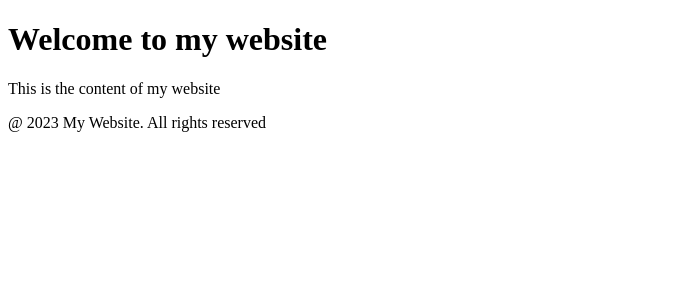
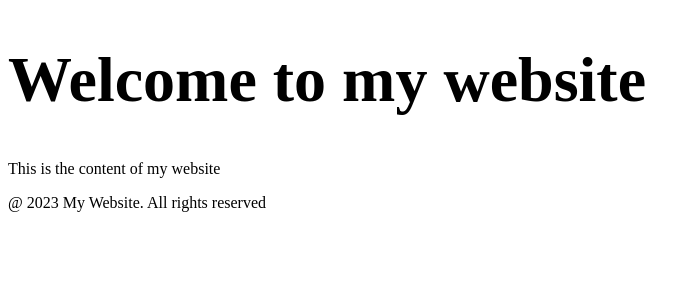
Before and after one commit to acciojob/page-layout-Pr75502, a React app: page / in a window 1280 px wide. Shown: the top 300 px of the page, without its empty margins (0-700 px from the left). Built offline with nearby package versions, Linux system fonts and the light colour scheme.

Commit message:
commit 3

```diff
--- a/src/components/PageLayout.jsx
+++ b/src/components/PageLayout.jsx
@@ -4,9 +4,10 @@ const PageLayout = ({header,footer,children}) => {
 
     return (
         <div>
-            {header}
-            <main>{children}</main>
-            {footer}
+            <h1>{header}</h1>
+
+            <p> <main>{children}</main></p>
+            <p> {footer}</p>
 
         </div>
     )
```
